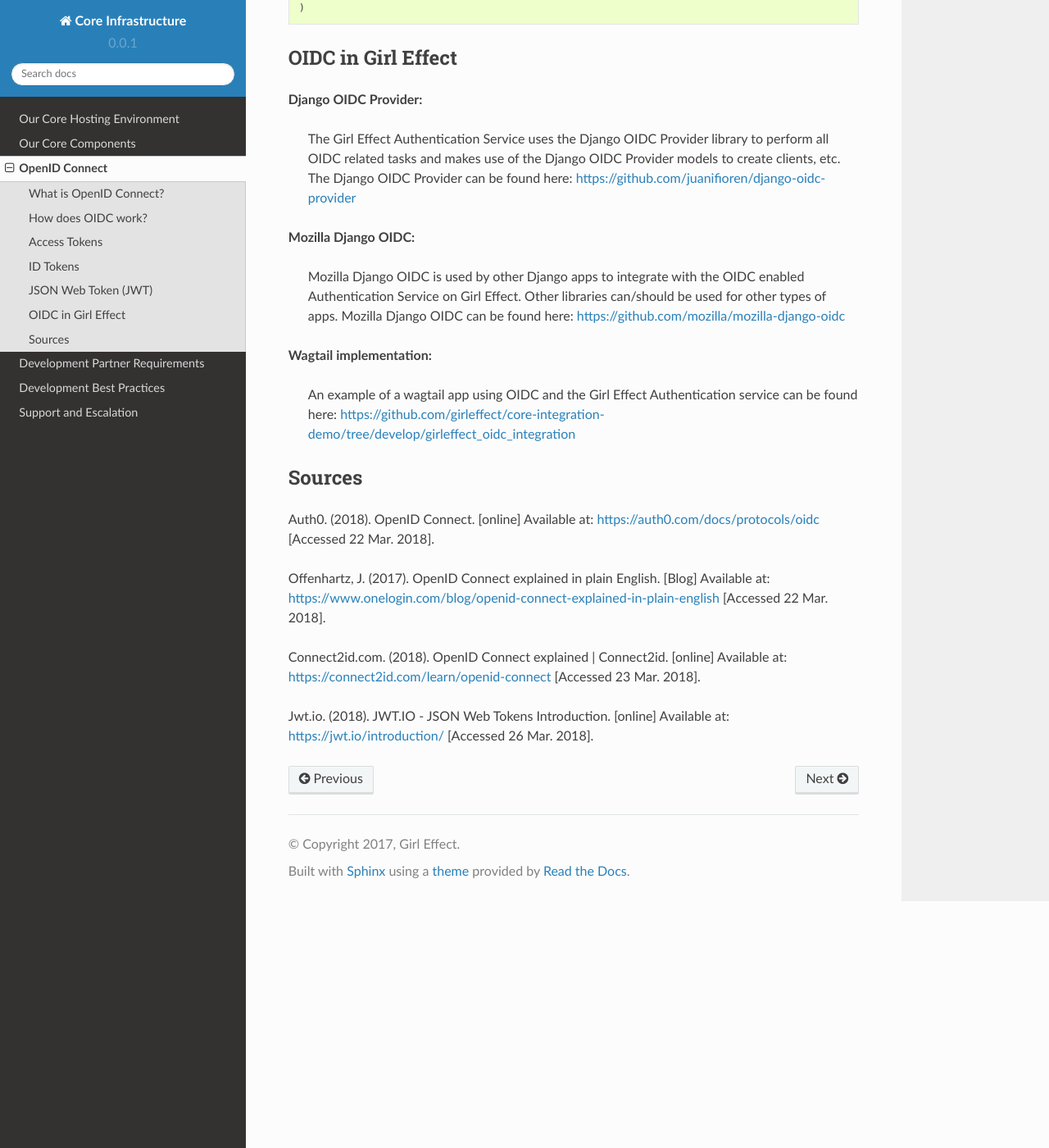
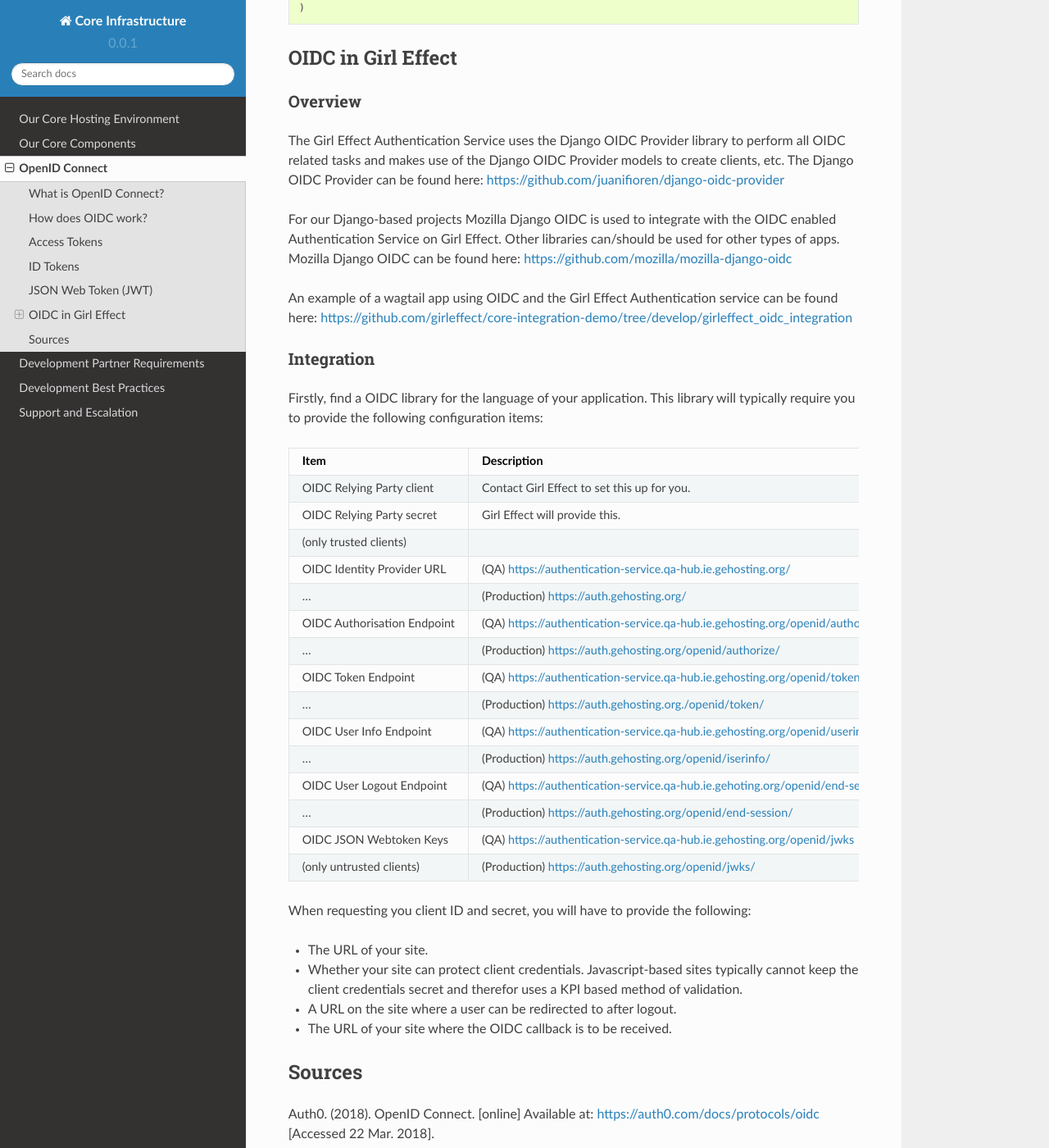
Before and after one commit to girleffect/core-infrastructure-documentation, a Sphinx documentation site: the page built from docs/core-components/oidc.rst, in a window 1280 px wide and 1400 px high, scrolled down 2449 px. Shown: the whole window at 82% size. Built offline with Sphinx 7.4.7 and the Read the Docs theme 2.0.0, drawn with Linux system fonts in a browser that asks for light colours.

Commit message:
Updated OIDC requirements and configuration

```diff
--- a/docs/core-components/oidc.rst
+++ b/docs/core-components/oidc.rst
@@ -91,20 +91,48 @@ can be decoded into three parts:
 OIDC in Girl Effect
 -------------------
 
-**Django OIDC Provider:**
+Overview
+++++++++
 
-    The Girl Effect Authentication Service uses the Django OIDC Provider library to perform all OIDC related tasks and makes use
-    of the Django OIDC Provider models to create clients, etc. The Django OIDC Provider can be found here: https://github.com/juanifioren/django-oidc-provider
+The Girl Effect Authentication Service uses the Django OIDC Provider library to perform all OIDC related tasks and makes use
+of the Django OIDC Provider models to create clients, etc. The Django OIDC Provider can be found here: https://github.com/juanifioren/django-oidc-provider
 
-**Mozilla Django OIDC:**
+For our Django-based projects Mozilla Django OIDC is used to integrate with the OIDC enabled Authentication Service on Girl Effect. Other libraries can/should be used for other types of apps. Mozilla Django OIDC can be found here: https://github.com/mozilla/mozilla-django-oidc
 
-    Mozilla Django OIDC is used by other Django apps to integrate with the OIDC enabled Authentication Service on Girl Effect. Other
-    libraries can/should be used for other types of apps. Mozilla Django OIDC can be found here: https://github.com/mozilla/mozilla-django-oidc
+An example of a wagtail app using OIDC and the Girl Effect Authentication service can be found here: https://github.com/girleffect/core-integration-demo/tree/develop/girleffect_oidc_integration
 
-**Wagtail implementation:**
+Integration
++++++++++++
 
-    An example of a wagtail app using OIDC and the Girl Effect Authentication service can be found here:
-    https://github.com/girleffect/core-integration-demo/tree/develop/girleffect_oidc_integration
+Firstly, find a OIDC library for the language of your application. This library will typically require you to provide the following configuration items:
+
+=========================== ===========
+Item                        Description
+=========================== ===========
+OIDC Relying Party client   Contact Girl Effect to set this up for you.
+OIDC Relying Party secret   Girl Effect will provide this.
+(only trusted clients)
+OIDC Identity Provider URL  (QA) https://authentication-service.qa-hub.ie.gehosting.org/
+...                         (Production) https://auth.gehosting.org/
+OIDC Authorisation Endpoint (QA) https://authentication-service.qa-hub.ie.gehosting.org/openid/authorize/
+...                         (Production) https://auth.gehosting.org/openid/authorize/
+OIDC Token Endpoint         (QA) https://authentication-service.qa-hub.ie.gehosting.org/openid/token/
+...                         (Production) https://auth.gehosting.org./openid/token/
+OIDC User Info Endpoint     (QA) https://authentication-service.qa-hub.ie.gehosting.org/openid/userinfo/
+...                         (Production) https://auth.gehosting.org/openid/iserinfo/
+OIDC User Logout Endpoint   (QA) https://authentication-service.qa-hub.ie.gehoting.org/openid/end-session/
+...                         (Production) https://auth.gehosting.org/openid/end-session/
+OIDC JSON Webtoken Keys     (QA) https://authentication-service.qa-hub.ie.gehosting.org/openid/jwks
+(only untrusted clients)    (Production) https://auth.gehosting.org/openid/jwks/
+=========================== ===========
+
+When requesting you client ID and secret, you will have to provide the following:
+
+* The URL of your site.
+* Whether your site can protect client credentials. Javascript-based sites typically cannot keep the client credentials secret and therefor uses a KPI based method of validation.
+* A URL on the site where a user can be redirected to after logout.
+* The URL of your site where the OIDC callback is to be received.
+
 
 Sources
 -------
```
